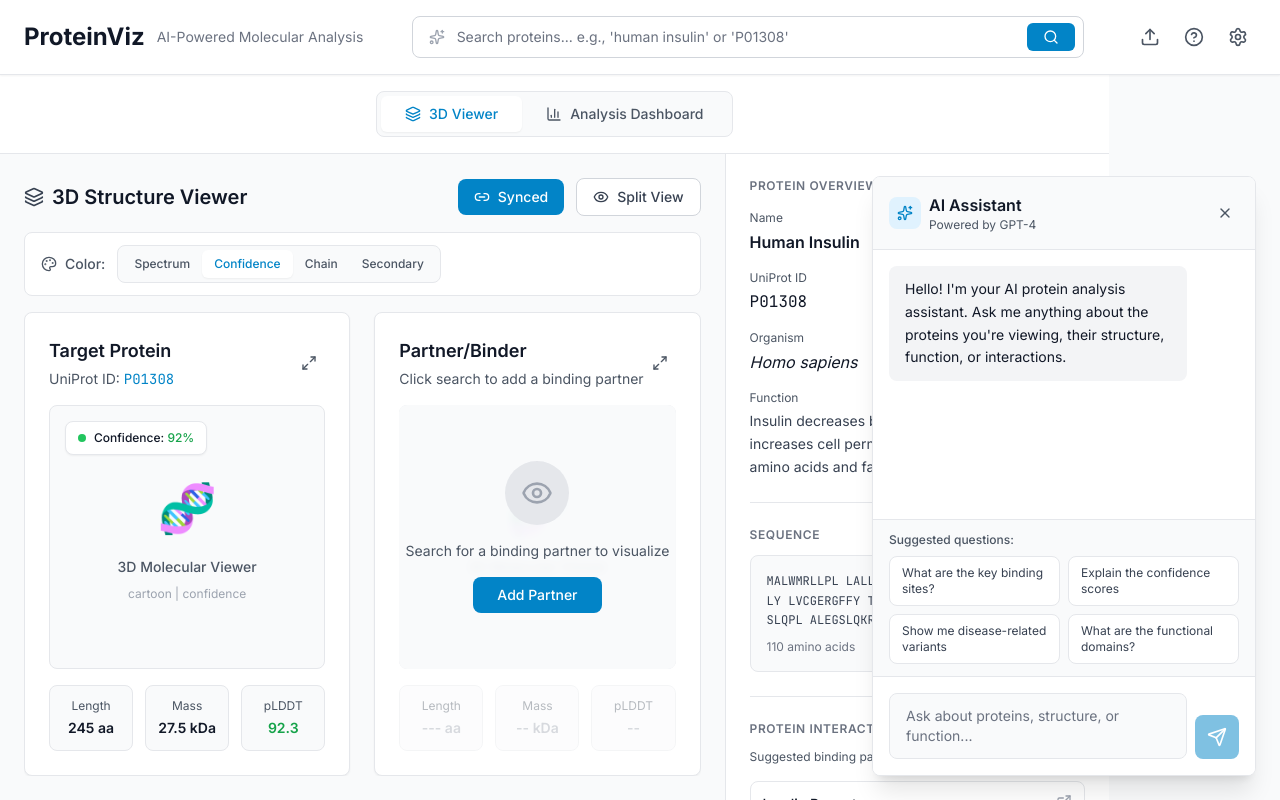
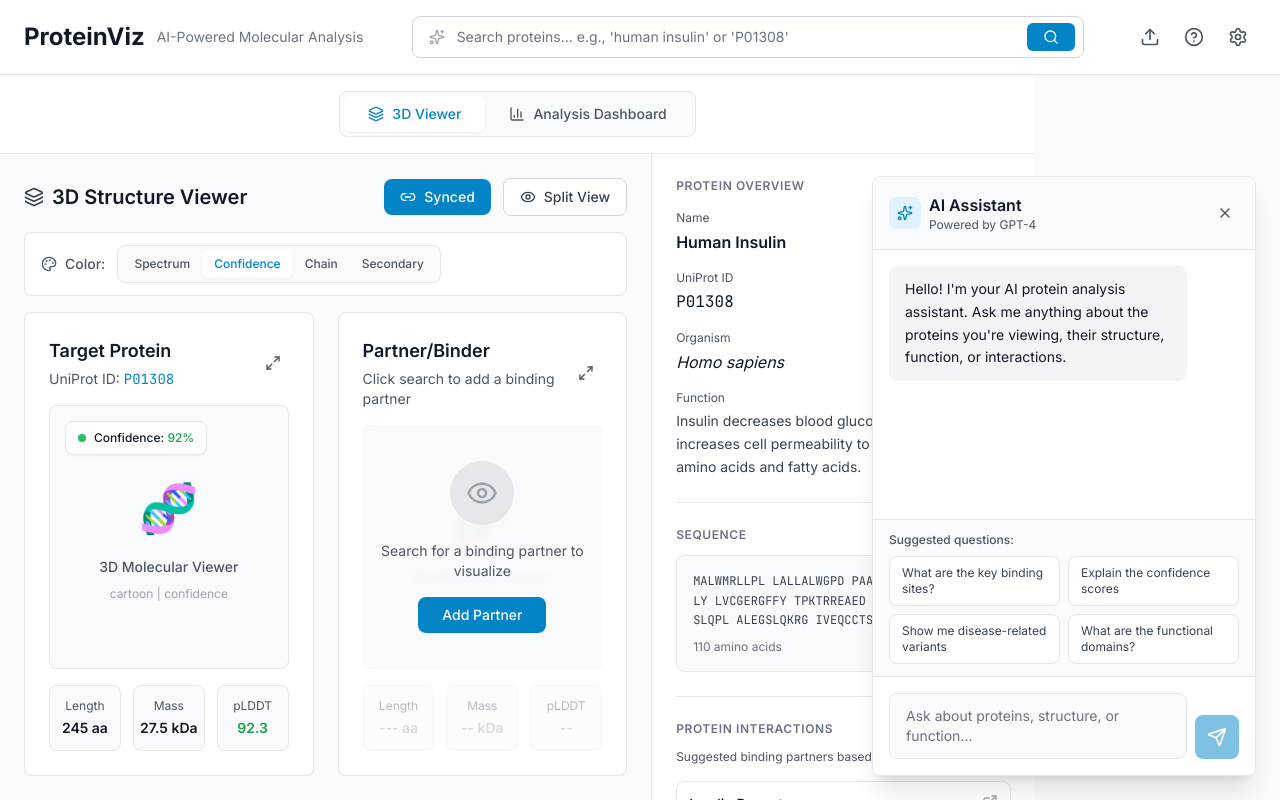
Before and after one commit to rsingh135/ProteinArchitect, a React (Vite) app in the folder frontend/: page / in a window 1280 px wide. Built offline with nearby package versions, Linux system fonts and the light colour scheme.

Commit message:
Update DualViewer.jsx

```diff
--- a/frontend/src/components/viewer/DualViewer.jsx
+++ b/frontend/src/components/viewer/DualViewer.jsx
@@ -71,13 +71,13 @@ const DualViewer = () => {
         <ViewerControls />
 
         {/* Dual Viewer Area */}
-        <div className="flex-1 grid grid-cols-2 gap-6 overflow-hidden">
+        <div className="flex-1 flex gap-6 overflow-hidden">
         {/* Left Viewer - Target Protein */}
         <motion.div
           initial={{ opacity: 0, y: 20 }}
           animate={{ opacity: 1, y: 0 }}
           transition={{ delay: 0.1 }}
-          className="bg-white rounded-lg border border-gray-200 shadow-sm p-6 flex flex-col"
+          className="flex-1 bg-white rounded-lg border border-gray-200 shadow-sm p-6 flex flex-col"
         >
           <div className="flex items-center justify-between mb-4">
             <div>
@@ -133,7 +133,7 @@ const DualViewer = () => {
           initial={{ opacity: 0, y: 20 }}
           animate={{ opacity: 1, y: 0 }}
           transition={{ delay: 0.2 }}
-          className="bg-white rounded-lg border border-gray-200 shadow-sm p-6 flex flex-col"
+          className="flex-1 bg-white rounded-lg border border-gray-200 shadow-sm p-6 flex flex-col"
         >
           <div className="flex items-center justify-between mb-4">
             <div>
```
